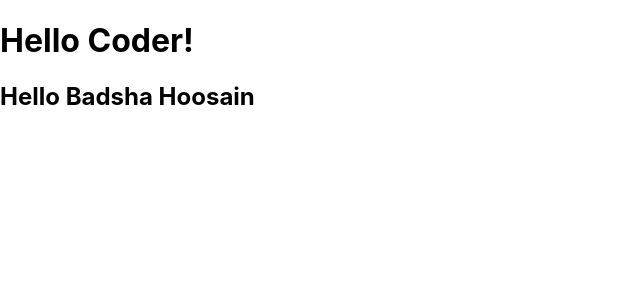
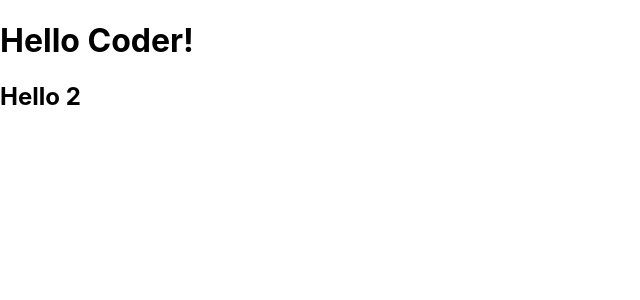
Before and after one commit to badshab454/react-task-tracker, a React (Create React App) app: page / in a window 1280 px wide. Shown: the top 300 px of the page, without its empty margins (0-640 px from the left). Built offline with nearby package versions, Linux system fonts and the light colour scheme.

Commit message:
ternary operator

```diff
--- a/src/App.js
+++ b/src/App.js
@@ -4,7 +4,7 @@ function App() {
   return (
     <div className="container">
       <h1>Hello Coder!</h1>
-      <h2>Hello {name}</h2>
+      <h2>Hello {1+1}</h2>
     </div>
   );
 }
```
